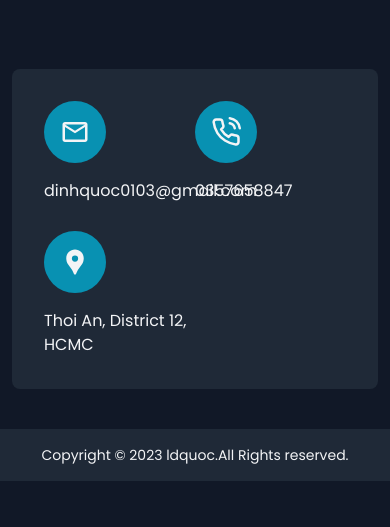
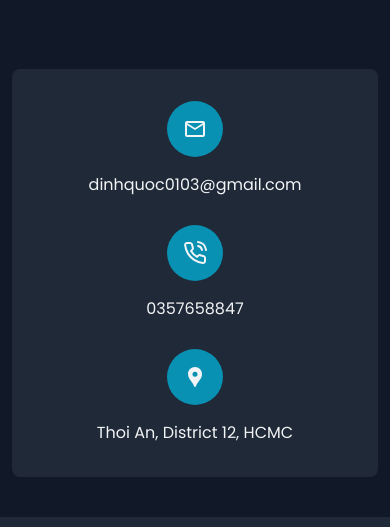
Before and after one commit to dinhquoc0103/ldquoc-portfolio, a React (Vite) app: page / in a window 390 px wide. Shown: the part 3795-4322 px from the top of the page. Before the commit the page ends 4276 px from the top, so only its background shows below. Built offline with nearby package versions, Linux system fonts and the light colour scheme.

Commit message:
responsive contact

```diff
--- a/src/pages/Home/components/Contact/Contact.jsx
+++ b/src/pages/Home/components/Contact/Contact.jsx
@@ -13,13 +13,13 @@ function Contact() {
                     <p className="text-lg text-gray-400 mt-3">Get in touch</p>
                 </div>
 
-                <div className="mt-16 p-8 max-w-5xl mx-auto bg-gray-800 rounded-lg grid grid-cols-2 gap-y-7">
+                <div className="mt-16 p-8 max-w-5xl mx-auto bg-gray-800 rounded-lg grid grid-cols-1 md:grid-cols-2 gap-y-7">
                     {contactInfo.map((contact, index) => {
                         const IconComponent = contact.icon
 
                         return (
-                            <div key={index} className="flex items-center flex-wrap gap-4">
-                                <div className="bg-cyan-600 rounded-full text-3xl p-4">
+                            <div key={index} className="flex flex-col sm:flex-row items-center flex-wrap gap-4">
+                                <div className="bg-cyan-600 rounded-full text-2xl sm:text-3xl p-4">
                                     <IconComponent />
                                 </div>
                                 <p>{contact.text}</p>
```
